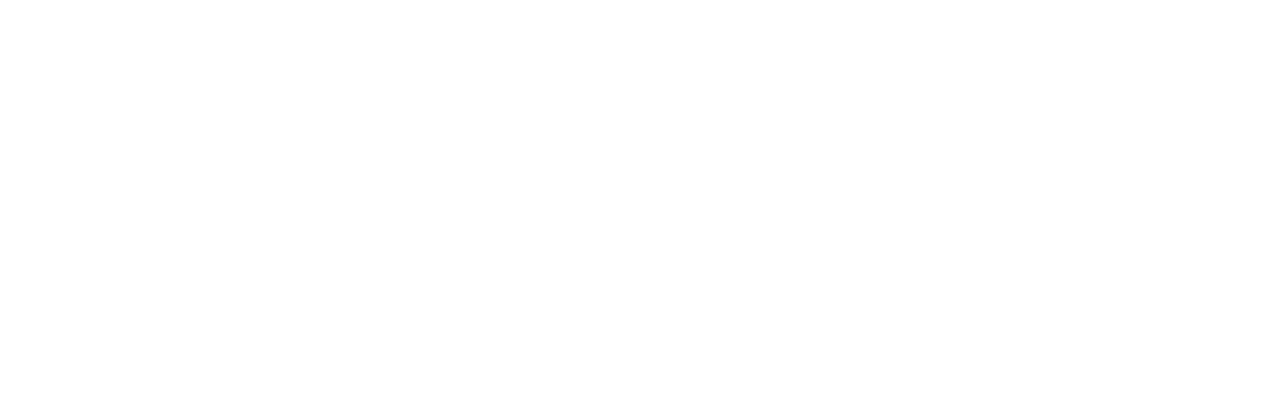
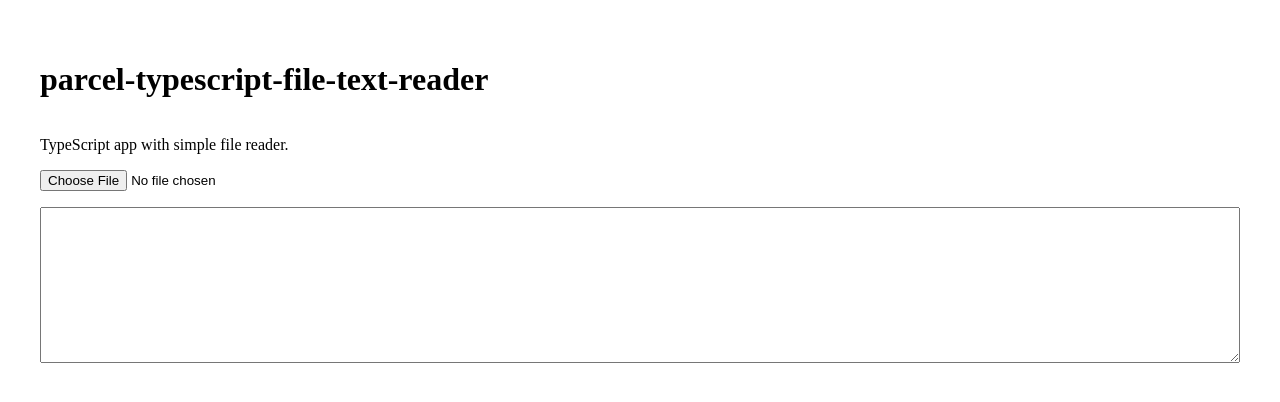
Before and after one commit to HappyJayXin/parcel-typescript-file-text-reader, a website built with Parcel: page src/index.html in a window 1280 px wide. Built offline with nearby package versions, Linux system fonts and the light colour scheme.

Commit message:
Feat: Add file reader.

```diff
--- a/package.json
+++ b/package.json
@@ -16,6 +16,10 @@
     "parcel-bundler": "^1.9.7",
     "typescript": "^2.9.2"
   },
+  "repository": {
+    "type": "git",
+    "url": "https://github.com/HappyJayXin/parcel-typescript-file-text-reader"
+  },
   "files": [
     "bin/",
     "lib/",
--- a/src/index.html
+++ b/src/index.html
@@ -19,6 +19,25 @@
 </head>
 
 <body>
+  <div id="container">
+    <h1>parcel-typescript-file-text-reader</h1>
+    <p>
+      TypeScript app with simple file reader.
+    </p>
+    <input
+      type="file"
+      name="upload"
+      id="upload"
+      accept="text/plain"
+    />
+    <textarea
+      cols="68"
+      rows="10"
+      name="content"
+      id="content"
+    ></textarea>
+  </div>
+
   <script src="./index.ts"></script>
 </body>
 
--- a/src/index.ts
+++ b/src/index.ts
@@ -0,0 +1,4 @@
+import readFile from './readFile';
+const upload = (<HTMLElement | null>document.getElementById('upload'));
+
+upload && (upload.onchange = readFile);
--- /dev/null
+++ b/src/readFile.ts
@@ -0,0 +1,12 @@
+const content = (<HTMLInputElement>document.getElementById('content'));
+
+export default function (event: any | HTMLInputElement): void {
+  const file = event.target.files[0];
+  const fReader = new FileReader();
+
+  content.value = 'Hello';
+  fReader.onload = (event: any | HTMLInputElement): void => {
+    content.value = event.target.result;
+  };
+  fReader.readAsText(file);
+}
--- a/src/style.css
+++ b/src/style.css
@@ -0,0 +1,19 @@
+body {
+  font-size: 16px;
+}
+
+#container {
+  padding: 2rem;
+  margin: 0;
+  display: flex;
+  flex-direction: column;
+}
+
+#container #upload {
+  margin-bottom: 1rem;
+}
+
+#container #content {
+  max-width: 100%;
+  max-height: 200px;
+}
```
Also changed, not shown: README.md.
